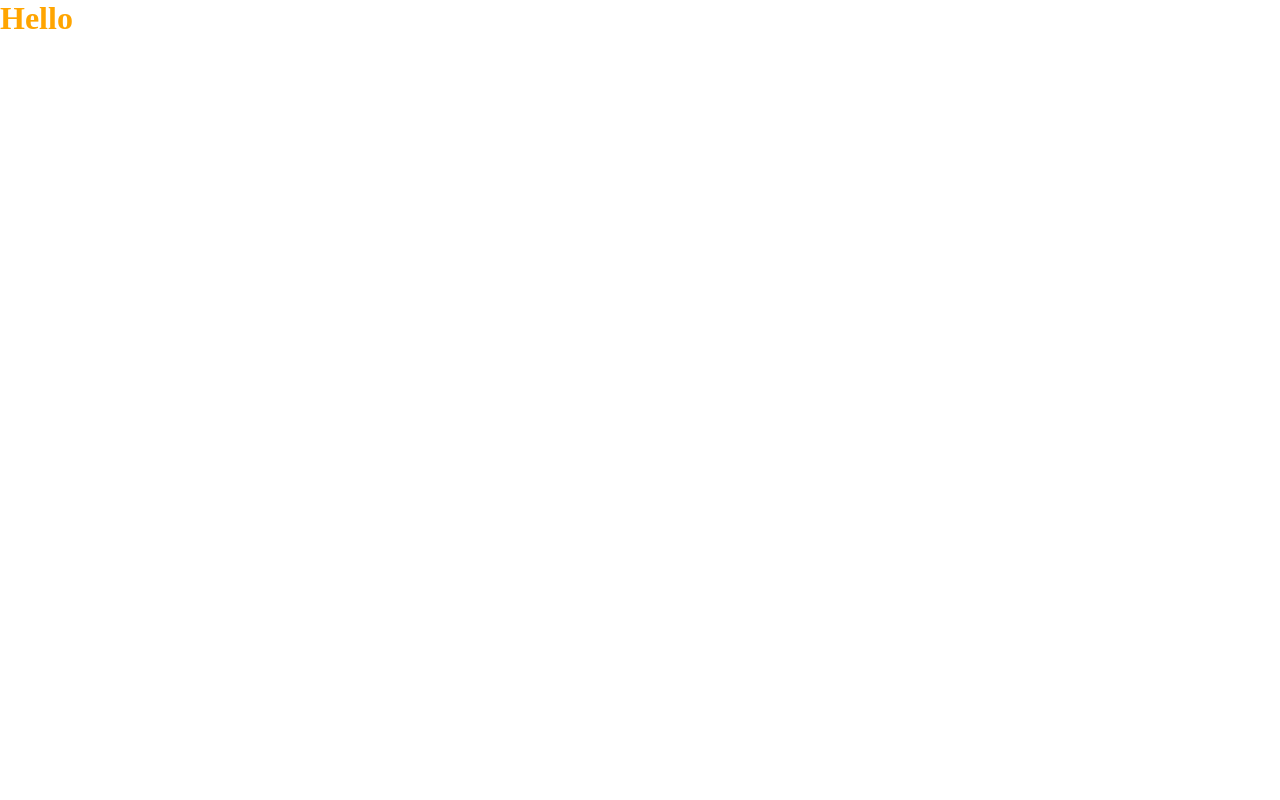
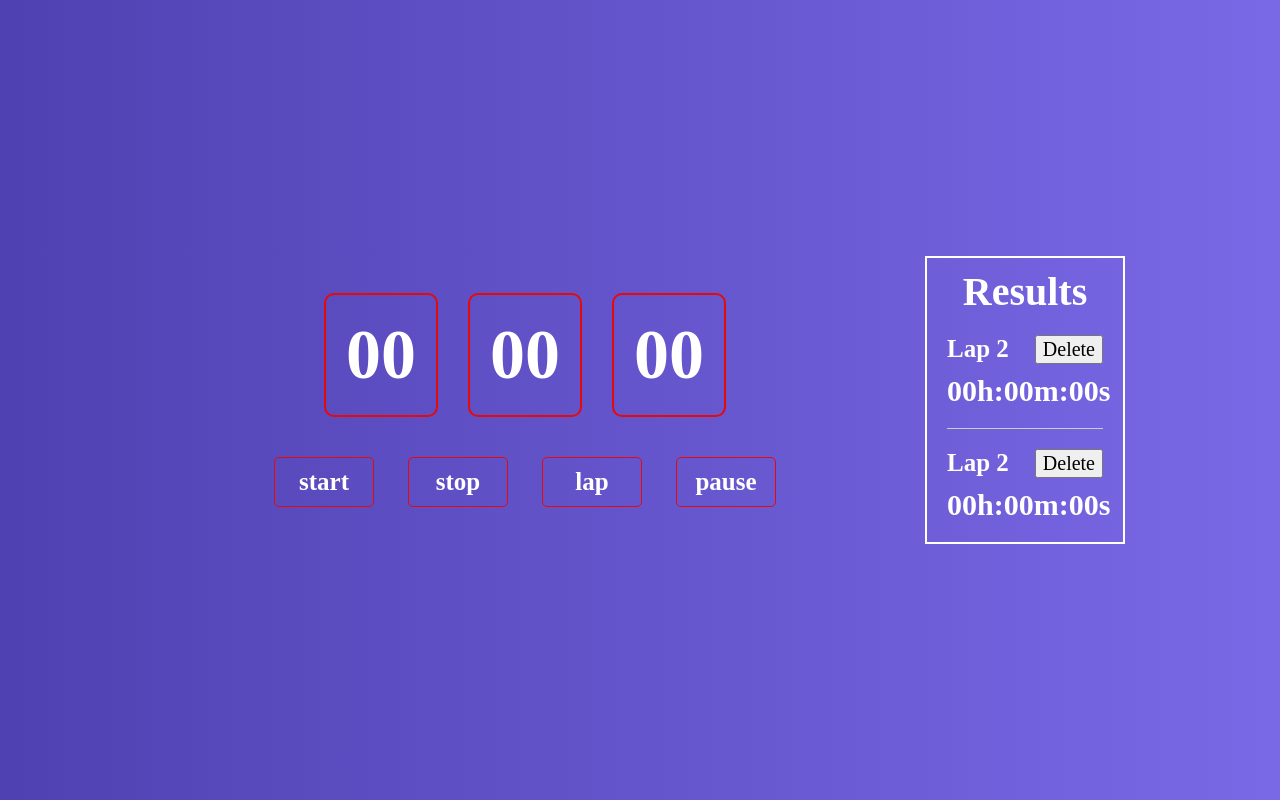
Before and after one commit to Viktor590/Timer, a website: page src/index.html in a window 1280 px wide. Drawn offline with nearby package versions, Linux system fonts and the light colour scheme; files that its build step writes are made by us from their sources.

Commit message:
make part HTML and CSS

```diff
--- a/src/index.html
+++ b/src/index.html
@@ -6,11 +6,56 @@
   <meta http-equiv="X-UA-Compatible" content="IE=edge">
   <meta name="viewport" content="width=device-width, initial-scale=1.0">
   <link rel="stylesheet" href="css/style.min.css">
-  <title>Document</title>
+  <title>Timer</title>
 </head>
 
 <body>
-  <h1>Hello</h1>
+  <div class="container">
+    <div class="timer">
+      <div class="timer-clock">
+        <p class="hour time">
+          00
+        </p>
+        <p class="minuts time">
+          00
+        </p>
+        <p class="second time">
+          00
+        </p>
+      </div>
+      <div class="timer-buttons">
+        <button class="start btn">start</button>
+        <button class="stop btn">stop</button>
+        <button class="lap btn">lap</button>
+        <button class="pause btn">pause</button>
+      </div>
+    </div>
+    <div class="timer-result">
+      <h2 class="result-top__title">Results</h2>
+      <div class="result">
+        <div class="result-top">
+          <h3 class="result-title">
+            Lap 2
+          </h3>
+          <button class="result-delete">Delete</button>
+        </div>
+        <h2 class="result-time">
+          00h:00m:00s
+        </h2>
+      </div>
+      <div class="result">
+        <div class="result-top">
+          <h3 class="result-title">
+            Lap 2
+          </h3>
+          <button class="result-delete">Delete</button>
+        </div>
+        <h2 class="result-time">
+          00h:00m:00s
+        </h2>
+      </div>
+    </div>
+  </div>
   <script src="js/app.min.js"></script>
 </body>
 
--- a/src/scss/style.scss
+++ b/src/scss/style.scss
@@ -1,5 +1,97 @@
 @import 'reset';
 
-h1 {
-  color: orange
+body {
+  background: linear-gradient(90deg, #5041b2 0%, #7969e6 100%);
+  color: #fff;
 }
+
+.container {
+  max-width: 1000px;
+  margin: 0 auto;
+  padding: 15px;
+  display: flex;
+  height: 100vh;
+  align-items: center;
+  text-align: center;
+}
+
+.timer {
+  margin: 0 auto;
+}
+
+.timer-clock {
+  display: flex;
+  justify-content: center;
+}
+
+.time {
+  font-size: 70px;
+  font-weight: bold;
+  padding: 20px;
+  border: 2px solid rgb(231, 9, 9);
+  border-radius: 10px;
+  margin-right: 30px;
+  margin-bottom: 40px;
+  user-select: none;
+}
+
+.btn {
+  font-size: 25px;
+  font-weight: bold;
+  color: #fff;
+  padding: 10px 0;
+  width: 100px;
+  margin-right: 30px;
+  cursor: pointer;
+  background: inherit;
+  outline: none;
+  border: 1px solid rgb(231, 9, 9);
+  border-radius: 5px;
+  transition: all .2s;
+}
+
+.btn:hover {
+  background: red;
+  border: 1px solid #fff;
+}
+
+.timer-result {
+  border: 2px solid #fff;
+  width: 200px;
+  padding: 0 20px;
+}
+
+.result-top__title {
+  padding-top: 10px;
+  font-size: 40px;
+}
+
+.result {
+  padding: 20px 0;
+  border-bottom: 1px solid #ccc;
+  text-align: left;
+}
+
+.result:last-child {
+  border: none;
+}
+
+.result-top {
+  display: flex;
+  justify-content: space-between;
+  margin-bottom: 10px;
+}
+
+.result-title {
+  font-size: 25px;
+}
+
+.result-delete {
+  cursor: pointer;
+  font-size: 20px;
+  outline: none;
+}
+
+.result-time {
+  font-size: 30px;
+}
```
